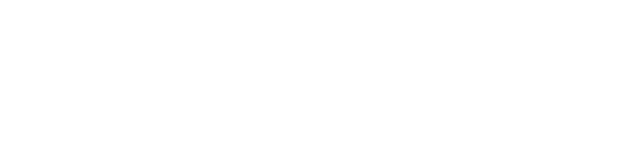
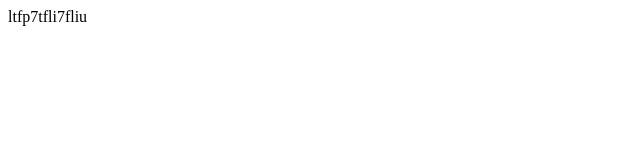
Before and after one commit to larinhaasr/site3, a plain HTML site: page index.html in a window 1280 px wide. Shown: the whole page, without its empty margins (0-640 px from the left). Drawn offline with Linux system fonts and the light colour scheme.

Commit message:
Update index.html7554

```diff
--- a/index.html
+++ b/index.html
@@ -6,6 +6,6 @@
     <title>Document</title>
 </head>
 <body>
-
+    ltfp7tfli7fliu
 </body>
 </html>
```
